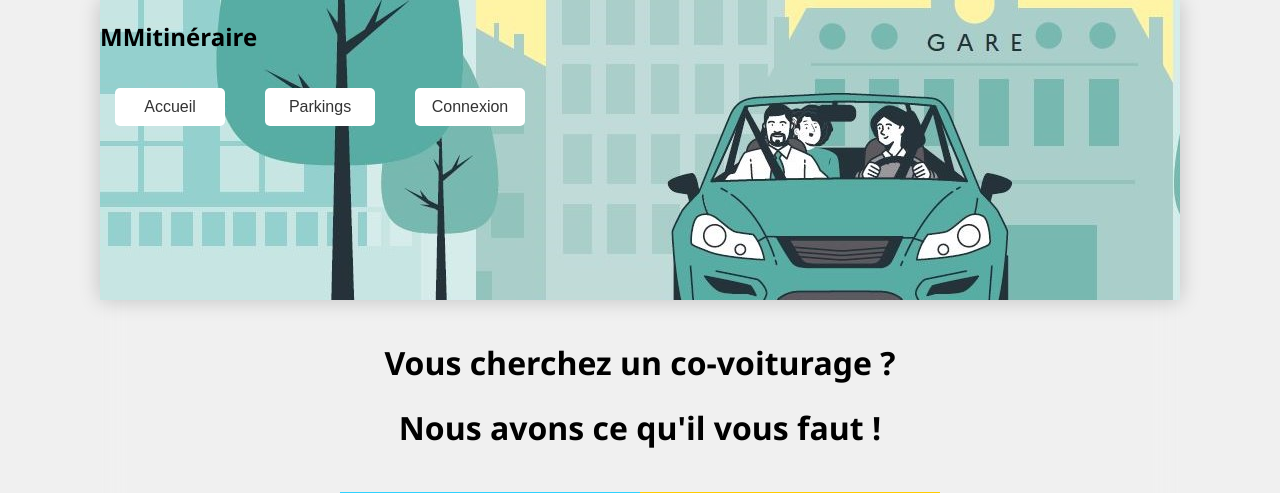
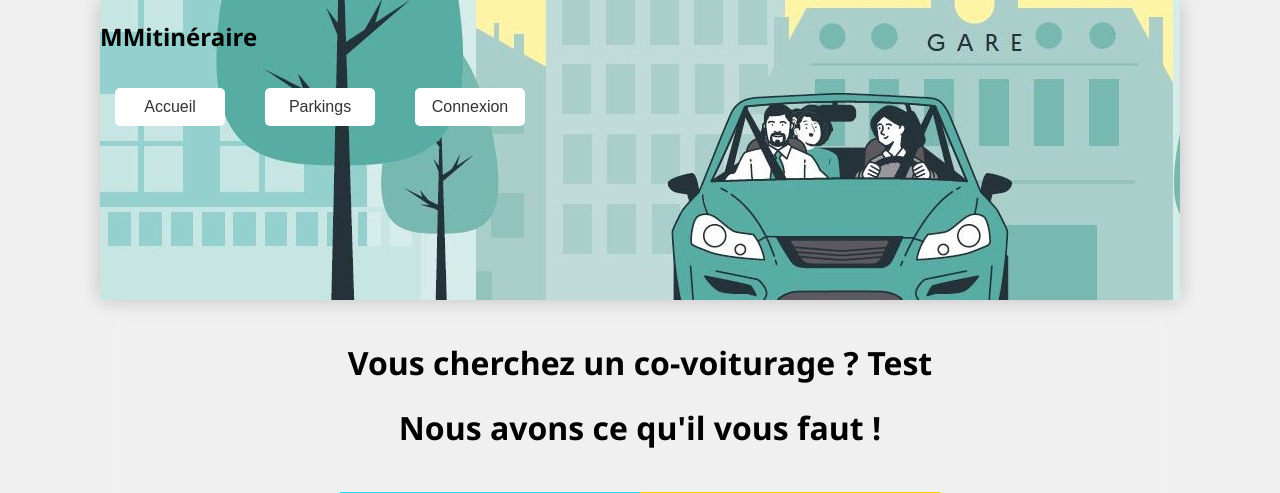
Before and after one commit to Mouadelkhalifi/sae202-1, a PHP site: page / in a window 1280 px wide. Shown: the top 493 px of the page. Run offline with PHP 8.4, Linux system fonts and the light colour scheme.

Commit message:
Cotest by ES

```diff
--- a/index.php
+++ b/index.php
@@ -13,7 +13,7 @@ require ('header.php');
   <main>
     <!-- Contenu principal -->
     <center>
-  <h1>Vous cherchez un co-voiturage ? </h1>
+  <h1>Vous cherchez un co-voiturage ? Test</h1>
   <h1> Nous avons ce qu'il vous faut !</h1>
   <br>
   <div id="gridimage">
```
